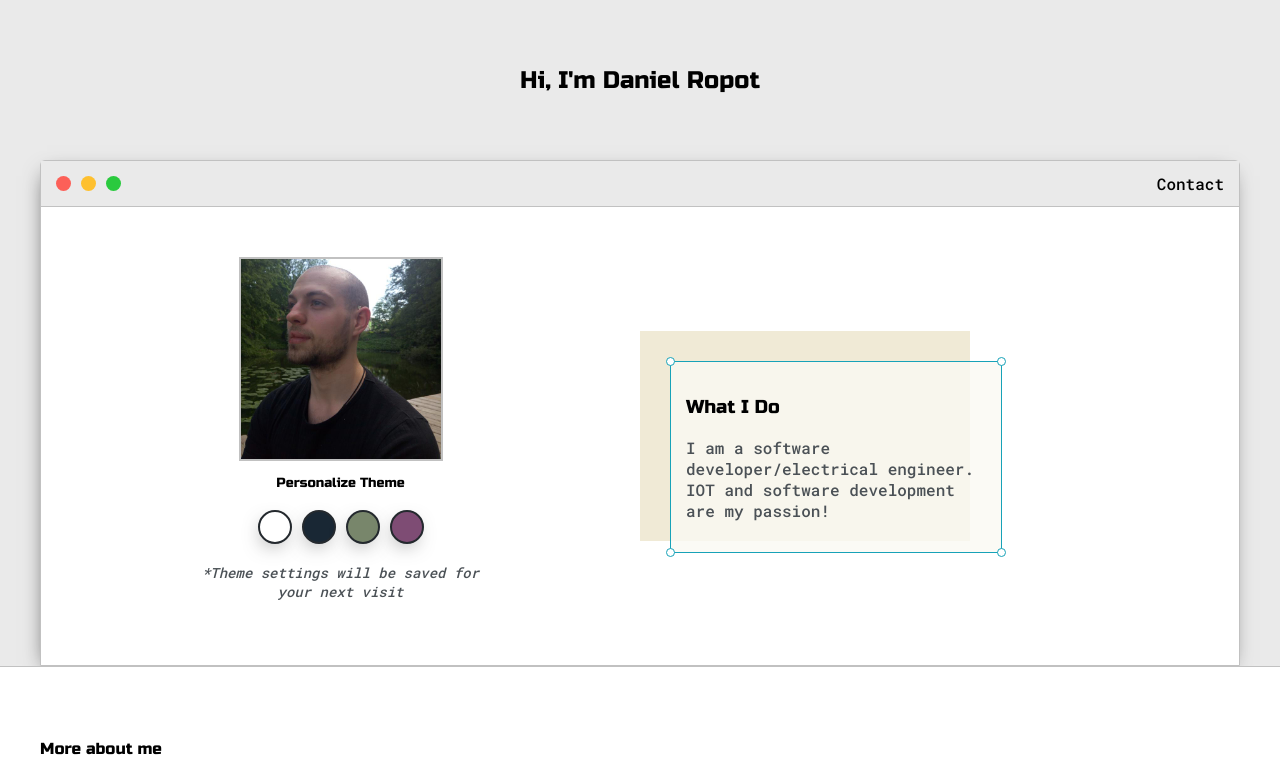
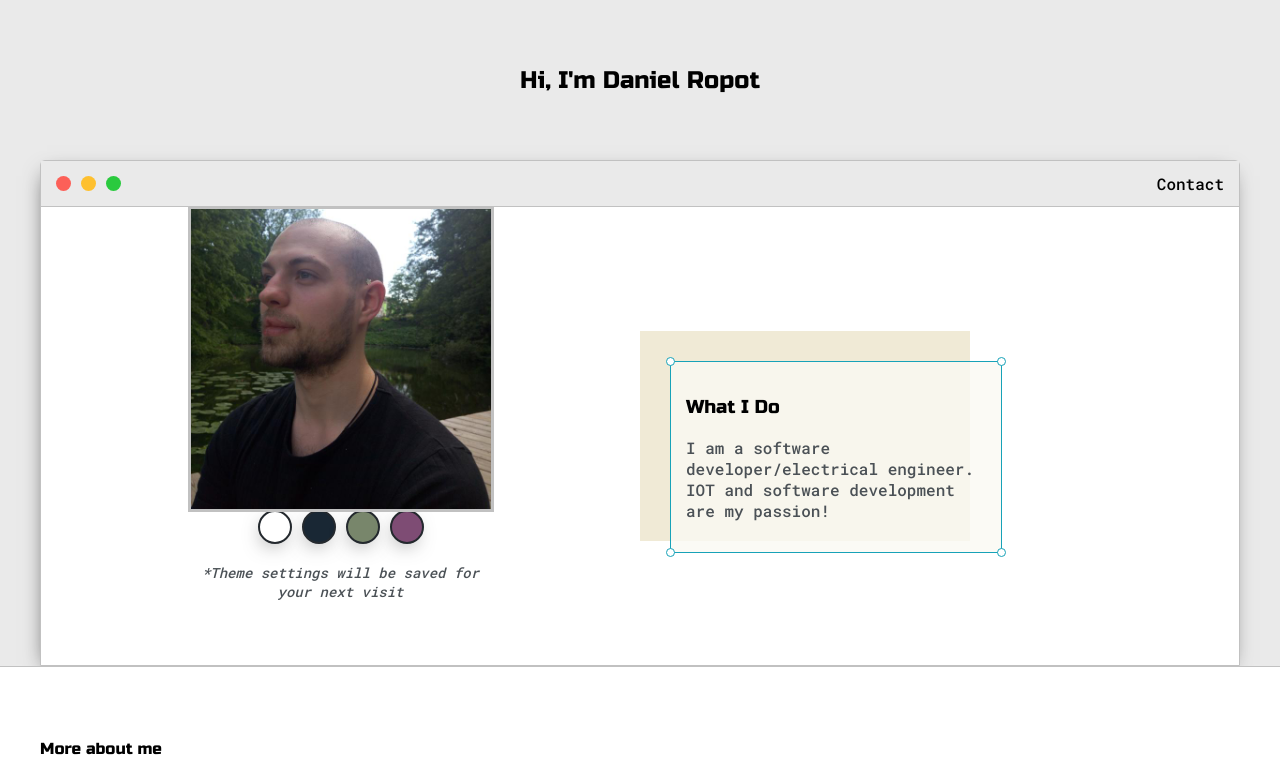
Before and after one commit to surgeBinded/portfolio, a plain HTML site: page index.html in a window 1280 px wide. In both pictures the pointer is over the picture 340 px from the left and 359 px from the top of the page. Shown: the top 776 px of the page. Drawn offline with Linux system fonts and the light colour scheme.

Commit message:
use transform for scale

```diff
--- a/css/default.css
+++ b/css/default.css
@@ -167,6 +167,11 @@ ul {
     width: 200px;
     object-fit: cover;
     border: 2px solid var(--borderColor);
+    transition: transform 1s;
+}
+
+#profile-pic:hover {
+    transform: scale(1.5);
 }
 
 #theme-options-wrapper {
@@ -188,7 +193,7 @@ ul {
 }
 
 .theme-dot:hover {
-    border-width: 5px;
+    transform: scale(1.5);
 }
 
 #light-mode {
```
